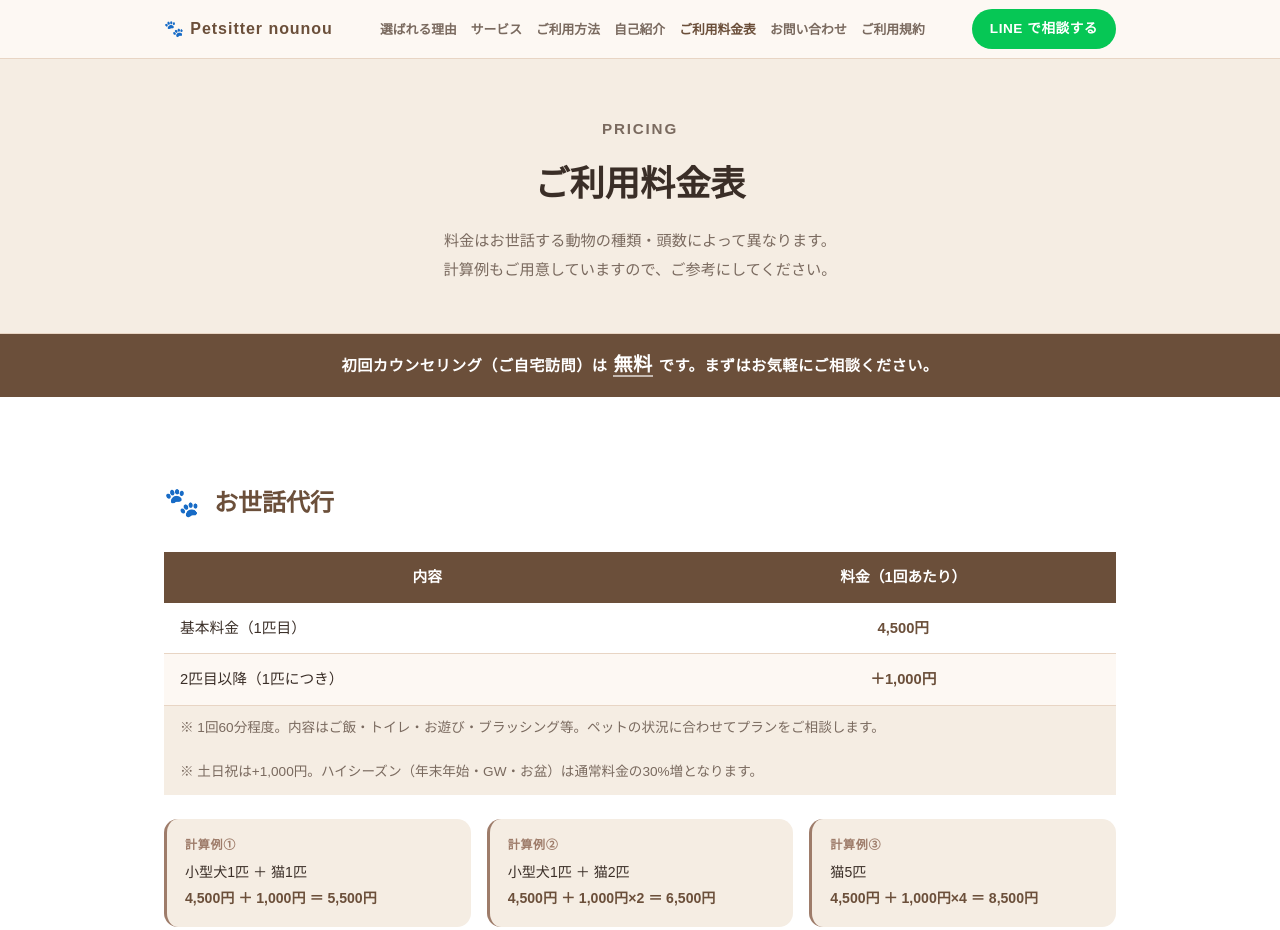
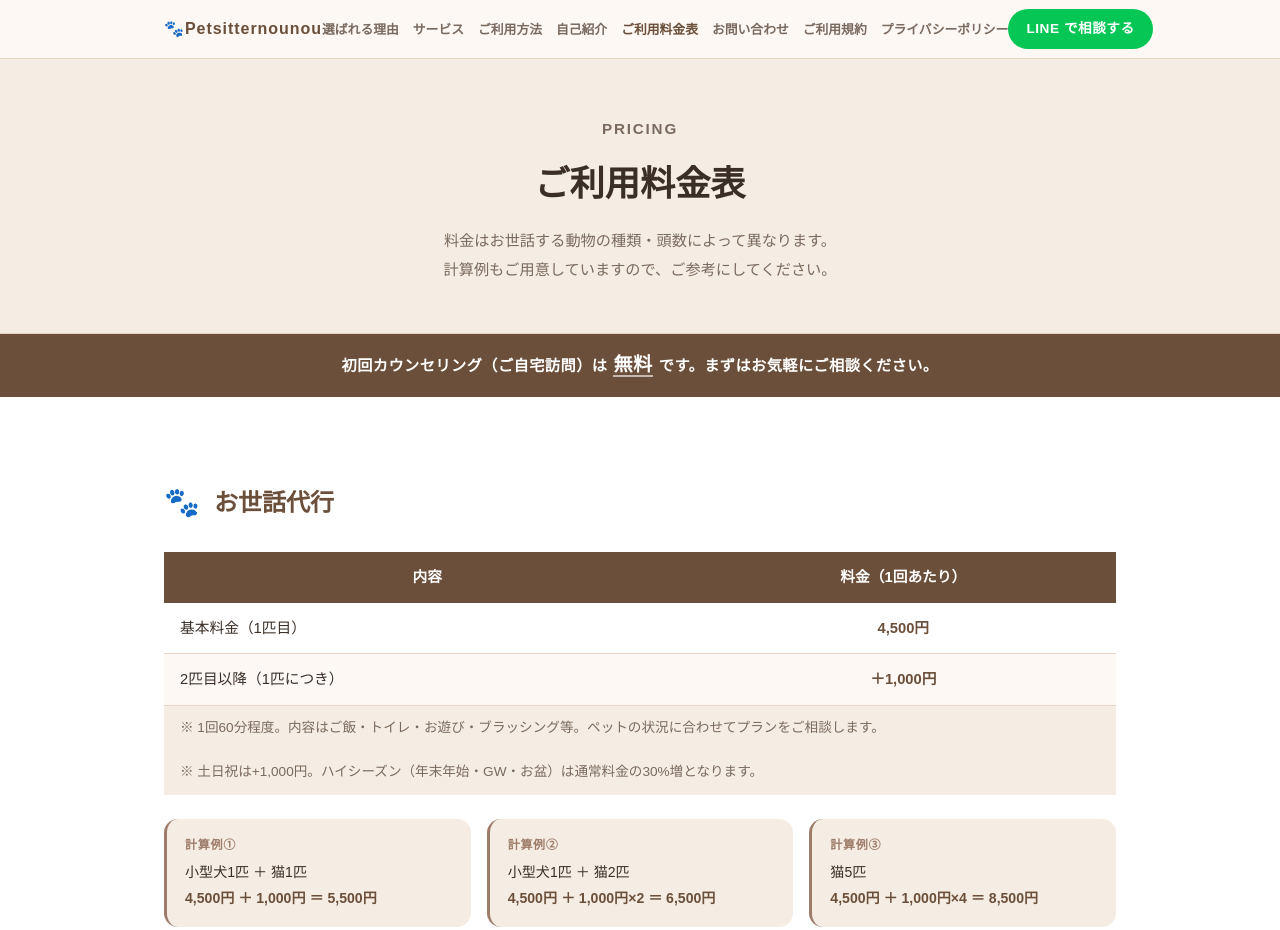
Before and after one commit to petsitter-nounou/petsitter-nounou.github.io, a plain HTML site: page pricing.html in a window 1280 px wide. Shown: the top 930 px of the page. Drawn offline with Linux system fonts and the light colour scheme.

Commit message:
Add privacy policy page and update site navigation

```diff
--- a/pricing.html
+++ b/pricing.html
@@ -166,7 +166,7 @@
 <!-- ===== ナビ ===== -->
 <header>
   <div class="nav-inner">
-    <a href="index.html" class="nav-brand">🐾 Petsitter nounou</a>
+    <a href="index.html" class="nav-brand"><span class="brand-icon">🐾</span><span class="brand-text"><span>Petsitter</span><span>nounou</span></span></a>
     <nav>
       <ul class="nav-links" id="navLinks">
         <li><a href="index.html#features">選ばれる理由</a></li>
@@ -176,6 +176,7 @@
         <li><a href="pricing.html" style="color:var(--brown);">ご利用料金表</a></li>
         <li><a href="index.html#contact">お問い合わせ</a></li>
         <li><a href="terms.html">ご利用規約</a></li>
+        <li><a href="privacy.html">プライバシーポリシー</a></li>
       </ul>
     </nav>
     <div class="nav-cta">
@@ -399,6 +400,7 @@
     <a href="pricing.html">ご利用料金表</a>
     <a href="index.html#contact">お問い合わせ</a>
     <a href="terms.html">ご利用規約</a>
+    <a href="privacy.html">プライバシーポリシー</a>
   </div>
   <p>© 2026 Petsitter nounou. All rights reserved.</p>
 </footer>
```
